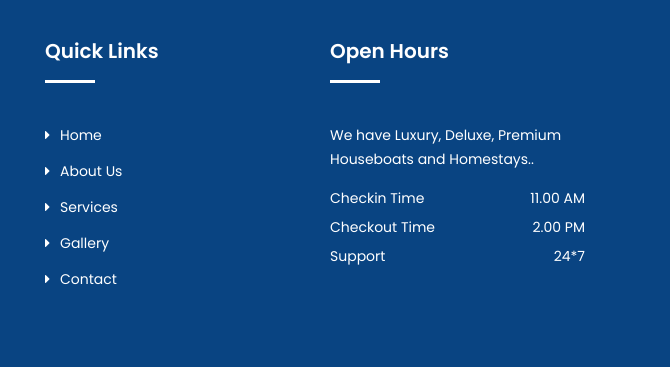
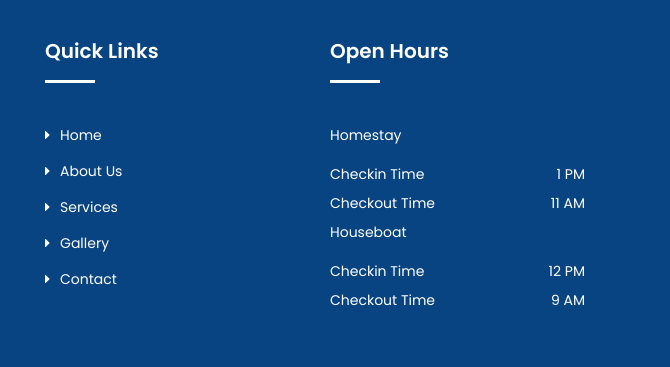
Before and after one commit to auxxweb/Alice-Lake-Promise, a plain HTML site: page about.html in a window 1280 px wide. Shown: the part 1953-2320 px from the top of the page, 610-1280 px from the left. Drawn offline with Linux system fonts and the light colour scheme; a script that the page names is missing.

Commit message:
chechin checkout

```diff
--- a/about.html
+++ b/about.html
@@ -327,11 +327,15 @@
 						<div class="col-lg-3 col-md-6 col-12">
 							<div class="single-footer">
 								<h2>Open Hours</h2>
-								<p>We have Luxury, Deluxe, Premium Houseboats and Homestays..</p>
+								<p>Homestay</p>
 								<ul class="time-sidual">
-									<li class="day">Checkin Time <span>11.00 AM</span></li>
-									<li class="day">Checkout Time <span>2.00 PM</span></li>
-									<li class="day">Support <span>24*7</span></li>
+									<li class="day">Checkin Time <span>1 PM</span></li>
+									<li class="day">Checkout Time <span>11 AM</span></li>
+								</ul>
+								<p>Houseboat</p>
+								<ul class="time-sidual">
+									<li class="day">Checkin Time <span>12 PM</span></li>
+									<li class="day">Checkout Time <span>9 AM</span></li>
 								</ul>
 							</div>
 						</div>
```
Also changed, not shown: contact.html (+8 -4 lines), gallery.html (+8 -4 lines), services.html (+8 -4 lines).
